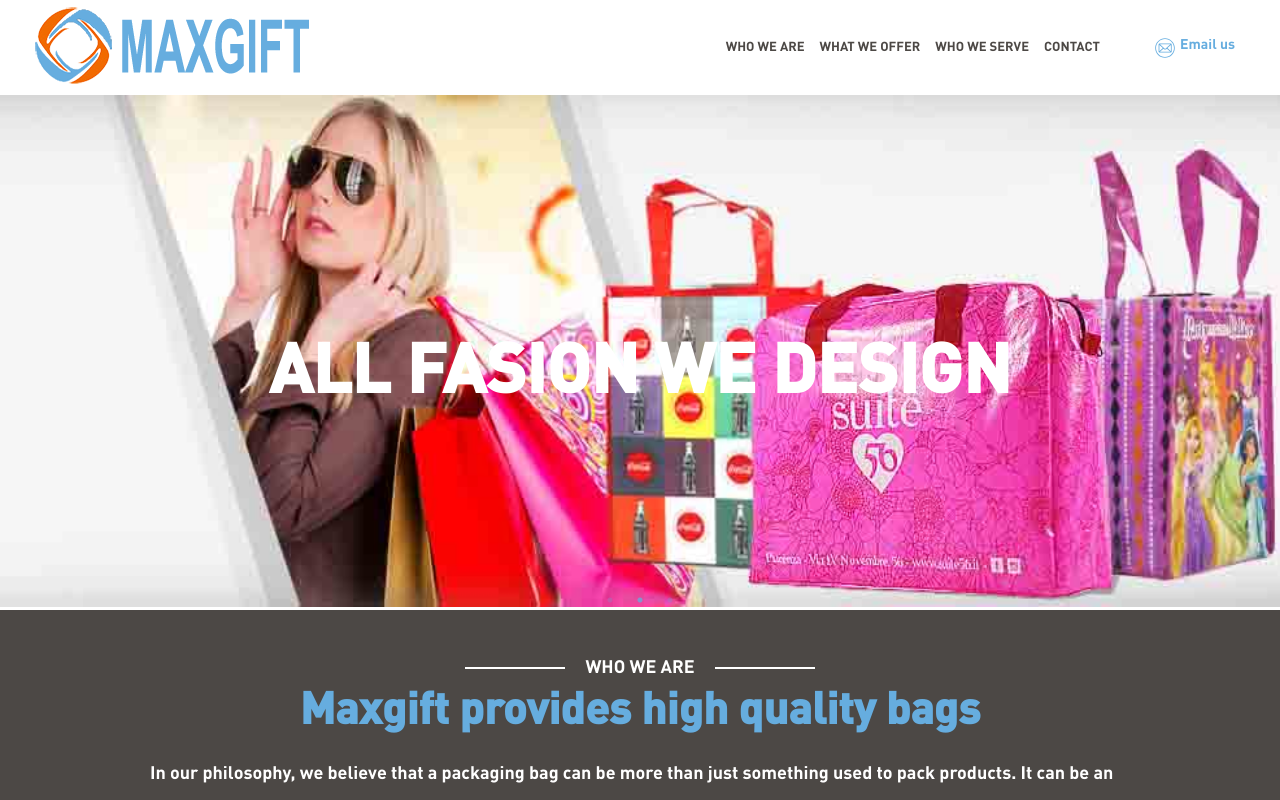
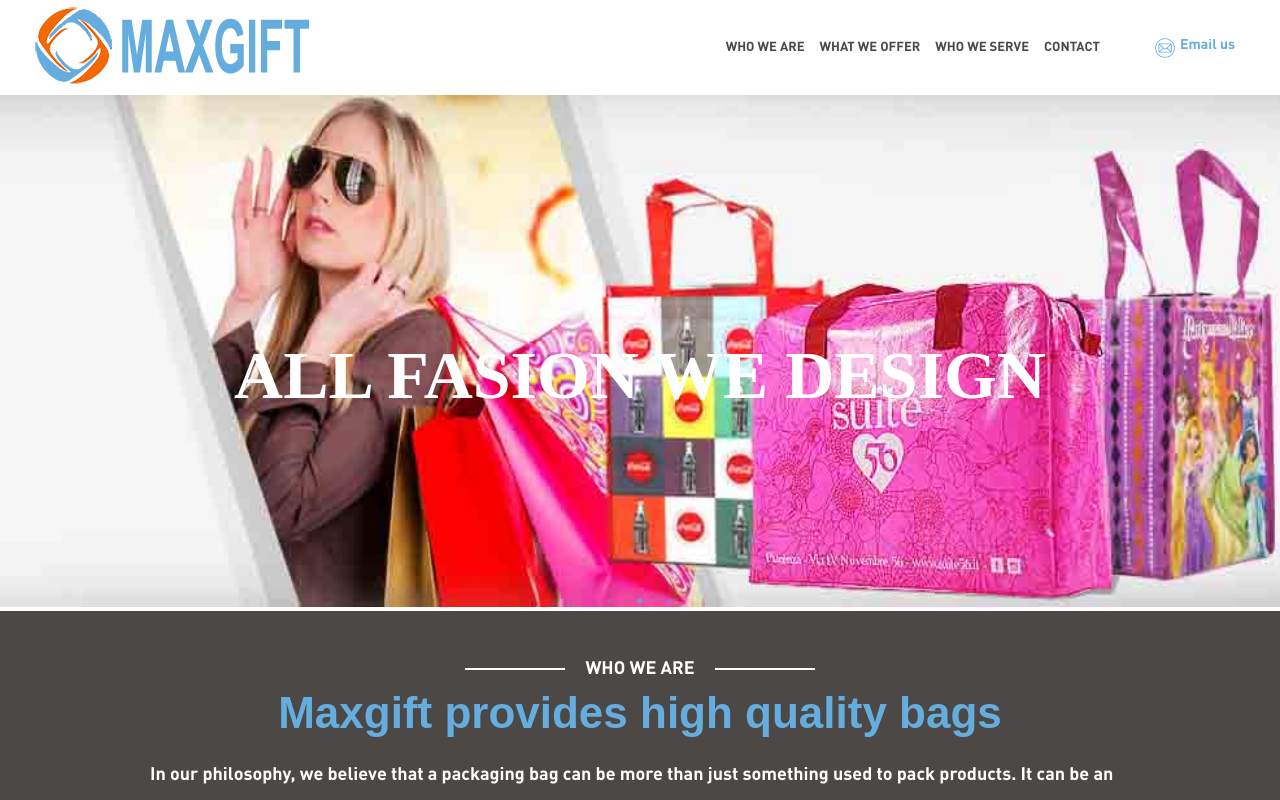
Before and after one commit to smileit/maxgift, a React app: page / in a window 1280 px wide. Shown: the top 800 px of the page. Built offline with nearby package versions, Linux system fonts and the light colour scheme.

Commit message:
add font size

```diff
--- a/src/App.less
+++ b/src/App.less
@@ -1,5 +1,9 @@
 @import "~slick-carousel/slick/slick.css";
 @import "~slick-carousel/slick/slick-theme.css";
+
+.slick-slider {
+  font-family: 'sans-serif', '微软雅黑';
+}
 
 .slick-arrow {
   z-index: 100;
--- a/src/font/font.css
+++ b/src/font/font.css
@@ -1,7 +1,9 @@
 @font-face {
-  font-family: 'En type';
+  font-family: 'Entype';
   font-style: normal;
   font-weight: 400;
-  src: local('En type'), local('En type'),
-       url('./2CF2F2_1_0.woff2') format('woff2'), /* Super Modern Browsers */
+  src: url('./2CF2F2_1_0.woff2');
+  src: url('./2FBA1B_0_0.woff2');
+  src: url('./2FBA1B_1_0.woff2');
+  src: url('./2CF2F2_1_0.woff2') format('truetype'); /* Super Modern Browsers */
 }
--- a/src/global.less
+++ b/src/global.less
@@ -3,10 +3,15 @@
 @import './pages/home/style.less';
 @import './pages/detail/style.less';
 @import './pages/components/style.less';
+@import './font/font.css';
 
 @mainCl: #66addf;
 @textCl: #4c4845;
 @bgCl: #4c4845;
+
+body {
+  font-family: 'Entype', 'sans-serif', '微软雅黑';
+}
 
 .main-cl {
   color: @mainCl;
--- a/src/pages/home/components/product-detail/style.less
+++ b/src/pages/home/components/product-detail/style.less
@@ -23,6 +23,9 @@
     .product-title {
       color: #eee;
       margin: 0;
+      padding: 0;
+      padding-top: 5px;
+      line-height: 40px;
     }
   }
   .tab-cmp {
```
